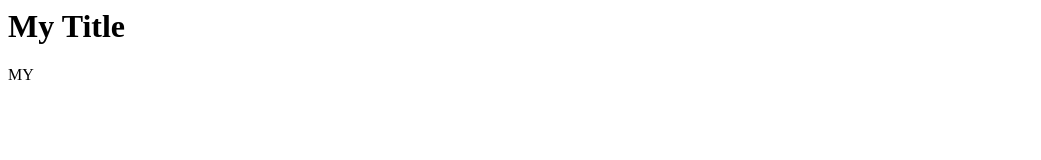
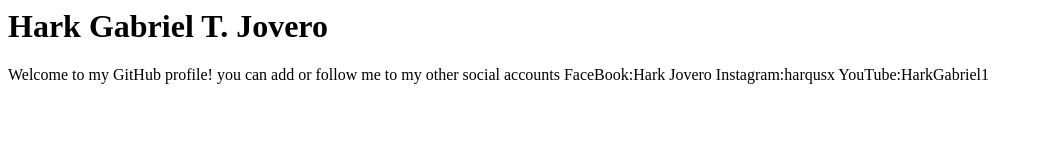
Before and after one commit to Hark80/mywebpage, a plain HTML site: page myprofile/index.html in a window 1280 px wide. Shown: the whole page, without its empty margins (0-1041 px from the left). Drawn offline with Linux system fonts and the light colour scheme.

Commit message:
Update index.html

```diff
--- a/myprofile/index.html
+++ b/myprofile/index.html
@@ -4,8 +4,8 @@
   </head>
   <body>
       <div>
-        <h1>My Title</h1>
-        <P>MY </P>
+        <h1>Hark Gabriel T. Jovero</h1>
+        <P>Welcome to my GitHub profile! you can add or follow me to my other social accounts FaceBook:Hark Jovero Instagram:harqusx YouTube:HarkGabriel1</P>
       </div>
   </body>
 </html>
```
